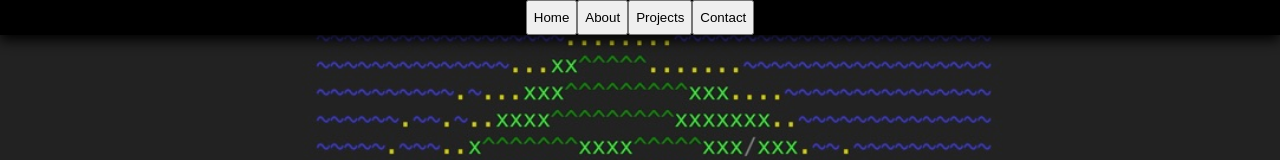
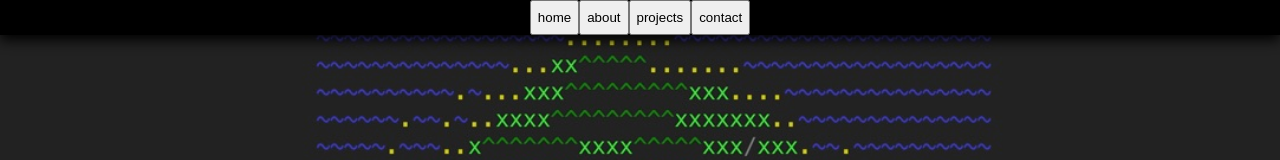
Before and after one commit to Trond240/Trond-s-Portfolio-Site, a React (Create React App) app: page / in a window 1280 px wide. Shown: the top 160 px of the page. Built offline with nearby package versions, Linux system fonts and the light colour scheme.

Commit message:
Create functionality for scrool effect.

```diff
--- a/src/navBar/navBar.js
+++ b/src/navBar/navBar.js
@@ -1,13 +1,29 @@
-import React from 'react'
+import React, { useState, useEffect, useRef } from 'react';
+import smoothscroll from 'smoothscroll-polyfill';
 import './navBar.css'
 
 export const NavBar = () => {
-    return (
-        <section className='navBarButtons'>
-            <button tabindex='0'>Home</button>
-            <button tabindex='1'>About</button>
-            <button tabindex='2'>Projects</button>
-            <button tabindex='3'>Contact</button>
-        </section>
-    )
+
+  smoothscroll.polyfill();
+
+
+  const performSmoothScroll = sectionName => {
+    document.querySelector(`#${sectionName}-section`).scrollIntoView({behavior: 'smooth'});
+  }
+
+  const printNavButtons = () => {
+    const navHeadings = ['home', 'about', 'projects', 'contact'];
+    const navButtons = navHeadings.map(heading => {
+      return <button tabIndex='0' aria-label={`${heading} section`} key={`${heading}`} onClick={() => performSmoothScroll(`${heading}`)} className='nav-buttons'>{`${heading}`}</button>
+    })
+    return navButtons;
+  }
+
+  return (
+    <nav>
+      <div className='navBarButtons'>
+        { printNavButtons() }
+      </div>
+    </nav>
+  );
 }
```
